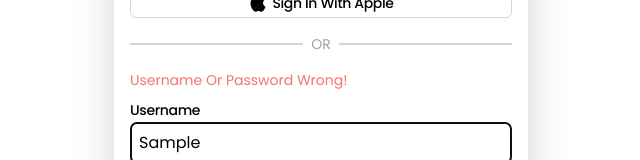
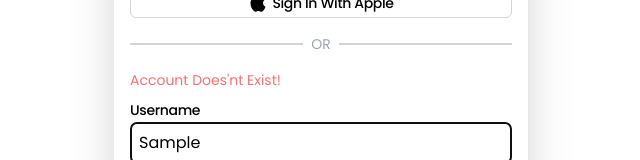
Before and after one commit to KINGDimsSky/SA-MP-UWKS-Dashboard, a React (Vite) app: page /dashboard in a window 1280 px wide. Both pictures are taken after typing "Sample", "Sample123" into the empty fields and a click on the button "Continue". Shown: the part 287-447 px from the top of the page, without its empty margins (319-959 px from the left). Built offline with nearby package versions, Linux system fonts and the light colour scheme.

Commit message:
Fixing Login Auth Logic

```diff
--- a/src/Components/Navbar.jsx
+++ b/src/Components/Navbar.jsx
@@ -1,9 +1,10 @@
 import React from 'react'
 
-const Navbar = () => {
+const Navbar = ({username}) => {
   return (
-    <div className="absolute flex w-full gap-2 bg-yellow-200 h-12">
+    <div className="absolute justify-between flex w-full gap-2 items-center px-8 bg-white border-b border-gray-400 h-12">
         <h2>Belom ada Navbar</h2>
+        {username}
     </div>
   )
 }
--- a/src/Layout/DashLayout.jsx
+++ b/src/Layout/DashLayout.jsx
@@ -28,7 +28,7 @@ const DashLayout = () => {
 
   return (
     <div className="flex">
-    <div className="flex border-r border-gray-300 items-center  justify-between flex-col w-72 h-screen">
+    <div className="flex border-r border-gray-300 items-center justify-between flex-col w-72 h-screen">
           <ul className='mt-28 flex flex-col w-full gap-y-4'>
             {sidebarItem.map((e, index) => {
             const MyIcons = iconMap[e.icon]
@@ -41,7 +41,7 @@ const DashLayout = () => {
           <p>Copyright © 2024</p>
         </div>
     </div>
-    <div className="DashboardContent bg-gray-200 py-12 pl-6 w-full">
+    <div className="DashboardContent bg-gray-200 pt-24 pb-6 px-6 w-full">
         <div className="content bg-white rounded-md h-full">
             <h2 className='text-2xl'>Dashboard Content</h2>
         </div>
--- a/src/pages/signin.jsx
+++ b/src/pages/signin.jsx
@@ -9,7 +9,8 @@ import { generateToken, loginSessions } from '../services/Auth.service'
 const LoginForm = () => {
   const navigate = useNavigate();
   const loginRef = useRef(null);
-  const [existed, setExisted] = useState(false)
+  const [existed, setExisted] = useState(false);
+  const [ifWrongPass, setifWrongPass] = useState(false);
 
   useEffect(() => {
     loginRef.current.focus()
@@ -31,6 +32,8 @@ const LoginForm = () => {
       const token = generateToken()
       localStorage.setItem('token', token)
       navigate('/dashboard');
+    }else if (data.username === localdata.username && data.password !== localdata.password){
+      setifWrongPass(true)
     }else {
       setExisted(true)
     }
@@ -42,6 +45,12 @@ const LoginForm = () => {
       }
     }) */
   }
+
+  useEffect(() => {
+    if(existed || ifWrongPass){
+      console.log("Test")
+    }
+  }, [existed, ifWrongPass])
 
   return (
     <AuthLayout>
@@ -65,8 +74,11 @@ const LoginForm = () => {
               <h2 className='text-gray-400 text-sm'>OR</h2>
               <div className="garis w-full border-y border-gray-300"></div>
            </div>
+           {ifWrongPass && (
+             <h2 className='text-red-400 mb-2 text-sm'>Wrong Password!</h2>
+           )}
            {existed && (
-            <h2 className='text-red-400 mb-2 text-sm'>Username Or Password Wrong!</h2>
+            <h2 className='text-red-400 mb-2 text-sm'>Account Does'nt Exist!</h2>
            )}
            <form onSubmit={handleSubmit}>
               <InputForm ref={loginRef} htmlFor="username" type="text" label="Username" placeholder="John Doe"/>
```
